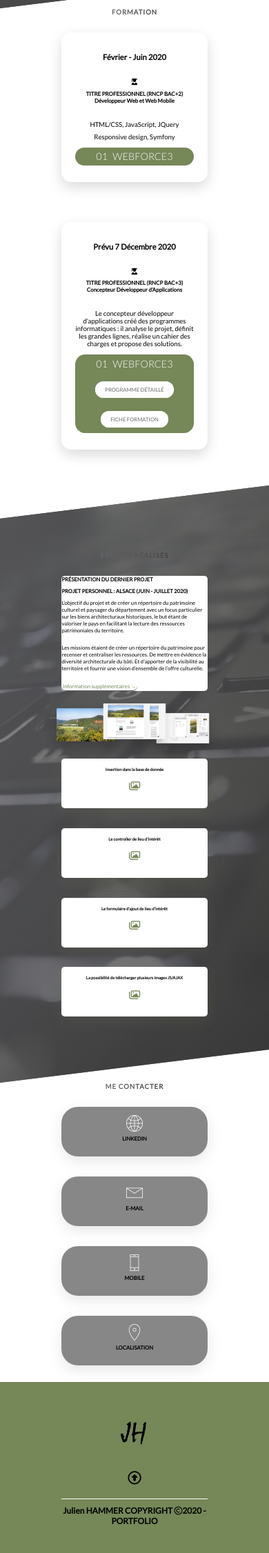
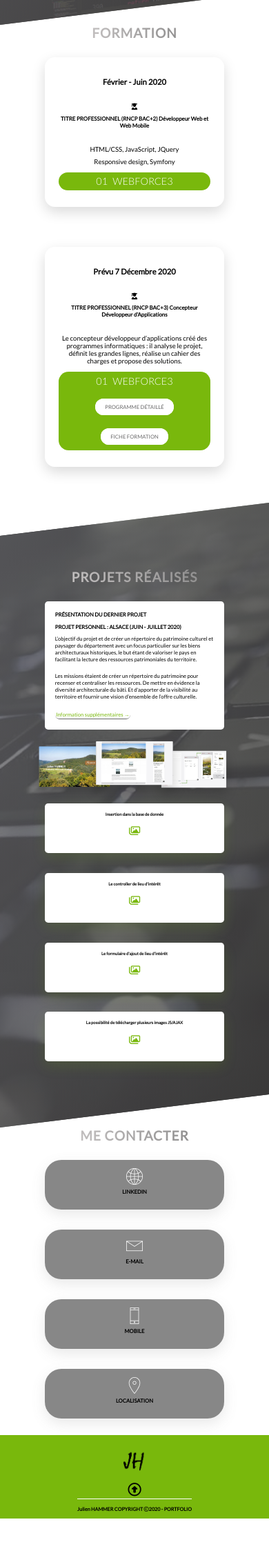
Before and after one commit to rouge13/portfolioPythonDjango, a Django app: page / in a window 390 px wide. Shown: the part 2520-4772 px from the top of the page at 69% size. After the commit the page ends 4722 px from the top, so only its background shows below. Run offline with Django 3.2, Linux system fonts and the light colour scheme; some libraries are stand-ins or nearby versions.

Commit message:
modif responsive

```diff
--- a/static/css/style.css
+++ b/static/css/style.css
@@ -40,7 +40,7 @@ html {
       font-size: 30%; } }
   @media (min-width: 112.5em) {
     html {
-      font-size: 75%; } }
+      font-size: 62.5%; } }
 
 body {
   box-sizing: border-box;
@@ -84,21 +84,21 @@ body {
         letter-spacing: .5rem; } }
 
 .heading-secondary {
-  font-size: 3.5rem;
+  font-size: 5.5rem;
   text-transform: uppercase;
   font-weight: 700;
   display: inline-block;
-  background-image: linear-gradient(to right, #68686c, #444242);
+  background-image: linear-gradient(to right, #c1bebe, #929191);
   -webkit-background-clip: text;
   color: transparent;
   letter-spacing: .2rem;
   transition: all .2s; }
   @media (max-width: 56.25em) {
     .heading-secondary {
-      font-size: 2.5rem; } }
+      font-size: 4.5rem; } }
   @media (max-width: 37.5em) {
     .heading-secondary {
-      font-size: 2rem; } }
+      font-size: 4rem; } }
   .heading-secondary:hover {
     transform: skewY(2deg) skewX(15deg) scale(1.1);
     text-shadow: 0.5rem 1rem 2rem rgba(0, 0, 0, 0.2); }
@@ -276,7 +276,7 @@ body {
 
 .btn-text:link, .btn-text:visited {
   font-size: 1.6rem;
-  color: #768758;
+  color: #79b80c;
   display: inline-block;
   text-decoration: none;
   padding: .3rem;
@@ -366,12 +366,12 @@ body {
   perspective: 150rem;
   -moz-perspective: 150rem;
   position: relative;
-  height: 45rem;
+  height: 50rem;
   border-radius: 3rem; }
   .card__side {
     color: white;
     font-size: 2rem;
-    height: 45rem;
+    height: 50rem;
     transition: all .8s ease;
     position: absolute;
     top: 0;
@@ -388,7 +388,7 @@ body {
       background-color: white;
       color: #000000; }
     .card__side--back {
-      background-color: #768758;
+      background-color: #79b80c;
       color: white;
       transform: rotateY(180deg); }
   .card:hover .card__side--front {
@@ -445,7 +445,7 @@ body {
     content: " ";
     display: table; }
   .timeline li .timeline__badge {
-    color: #768758;
+    color: #79b80c;
     width: 5rem;
     line-height: 5rem;
     font-size: 2rem;
@@ -460,7 +460,7 @@ body {
     margin-top: .5rem;
     font-size: 2rem; }
   .timeline__heading h4 {
-    color: #768758;
+    color: #79b80c;
     margin-top: .5rem;
     font-size: 1.4rem; }
   .timeline__heading p {
@@ -589,7 +589,8 @@ body {
 .project__item {
   color: #000000;
   background-color: white;
-  border-radius: 1rem; }
+  border-radius: 1rem;
+  padding: 3rem; }
 
 .project-box {
   height: 15rem;
@@ -598,14 +599,14 @@ body {
   padding: 2.5rem;
   text-align: center;
   justify-content: center;
-  box-shadow: 0 1.5rem 4rem rgba(118, 135, 88, 0.15);
+  box-shadow: 0 1.5rem 4rem rgba(121, 184, 12, 0.15);
   border-radius: 1rem;
   transition: transform .3s; }
   .project-box__title {
     color: #000000; }
   .project-box__icon {
     font-size: 3rem;
-    color: #768758;
+    color: #79b80c;
     cursor: pointer; }
     .project-box__icon:hover {
       font-size: 4rem;
@@ -693,25 +694,25 @@ body {
     text-align: center; }
 
 .footer {
-  background-color: #768758;
+  background-color: #79b80c;
   font-size: 1.4rem;
   text-align: center; }
   .footer__logo-box {
-    margin-bottom: 4rem; }
+    margin-bottom: .5rem; }
   .footer__logo {
-    width: 15rem;
+    width: 12rem;
     height: auto; }
   .footer__list {
     list-style: none; }
   .footer__link {
     color: #000000;
     font-size: 4rem;
-    margin-bottom: 4rem;
+    margin-bottom: .5rem;
     transition: all .5s; }
     .footer__link:hover, .footer__link:active {
       color: white; }
   .footer__copyright {
-    font-size: 2.5rem;
+    font-size: 1.5rem;
     border-top: 0.1rem solid white;
     padding-top: 2rem;
     display: inline-block; }
@@ -855,7 +856,7 @@ body {
         margin-bottom: 6rem; } }
   @media (max-width: 56.25em) {
     .row {
-      max-width: 50rem;
+      max-width: 60rem;
       padding: 0 3rem; } }
   .row::after {
     content: "";
@@ -937,8 +938,8 @@ body {
       padding: 15rem 0; } }
 
 .footer {
-  padding: 10rem 0;
+  padding: 5rem 0;
   margin-top: -10rem; }
   @media (max-width: 56.25em) {
     .footer {
-      padding: 8rem 0; } }
+      padding: 2rem 0; } }
--- a/static/sass/abstracts/_variables.scss
+++ b/static/sass/abstracts/_variables.scss
@@ -3,11 +3,14 @@ $color-quaternary: #a6a5a7;
 $color-quaternary-light: #68686c;
 $color-quaternary-dark: #444242;
 
+$color-info-light: #c1bebe;
+$color-info-dark: #929191;
+
 $color-primary: dimgray;
 $color-secondary: white;
 $color-tertiary: #000000;
 $color-red: red;
-$color-green: #768758;
+$color-green: #79b80c;
 
 
 // FONT
--- a/static/sass/base/_base.scss
+++ b/static/sass/base/_base.scss
@@ -28,7 +28,7 @@ html{
   }
 
   @include respond(big-desktop) {
-    font-size: 75%; //1rem = 12px;   12px/16px = 75%
+    font-size: 62.5%; //1rem = 12px;   12px/16px = 75%
   }
 
 
--- a/static/sass/base/_typography.scss
+++ b/static/sass/base/_typography.scss
@@ -45,22 +45,23 @@ body{
 }
 
 .heading-secondary {
-  font-size: 3.5rem;
+  font-size: 5.5rem;
   text-transform: uppercase;
   font-weight: 700;
   display: inline-block;
-  background-image: linear-gradient(to right, $color-quaternary-light, $color-quaternary-dark );
+  background-image: linear-gradient(to right, $color-info-light, $color-info-dark );
   -webkit-background-clip: text;
   color: transparent;
   letter-spacing: .2rem;
   transition: all .2s;
 
+
   @include respond(tab-port) {
-    font-size: 2.5rem;
+    font-size: 4.5rem;
   }
 
   @include respond(phone) {
-    font-size: 2rem;
+    font-size: 4rem;
   }
 
   &:hover {
--- a/static/sass/components/_card.scss
+++ b/static/sass/components/_card.scss
@@ -2,14 +2,14 @@
   perspective: 150rem;
   -moz-perspective: 150rem;
   position: relative;
-  height: 45rem;
+  height: 50rem;
   border-radius: 3rem;
 
   &__side {
 
     color: $color-secondary;
     font-size: 2rem;
-    height: 45rem;
+    height: 50rem;
     transition: all .8s ease;
     position: absolute;
     top: 0;
--- a/static/sass/components/_project.scss
+++ b/static/sass/components/_project.scss
@@ -2,6 +2,8 @@
   color: $color-tertiary;
   background-color: $color-secondary;
   border-radius: 1rem;
+  padding: 3rem;
+
 }
 
 .project-box {
--- a/static/sass/layout/_footer.scss
+++ b/static/sass/layout/_footer.scss
@@ -5,11 +5,11 @@
 
   &__logo-box {
 
-    margin-bottom: 4rem;
+    margin-bottom: .5rem;
   }
 
   &__logo {
-    width: 15rem;
+    width: 12rem;
     height: auto;
 
   }
@@ -30,7 +30,7 @@
   &__link {
     color: $color-tertiary;
     font-size: 4rem;
-    margin-bottom: 4rem;
+    margin-bottom: .5rem;
     transition: all .5s;
 
     &:hover,
@@ -40,7 +40,7 @@
   }
 
   &__copyright {
-    font-size: 2.5rem;
+    font-size: 1.5rem;
     border-top: .1rem solid $color-secondary;
     padding-top: 2rem;
     display: inline-block;
--- a/static/sass/layout/_grid.scss
+++ b/static/sass/layout/_grid.scss
@@ -13,7 +13,7 @@
   }
 
   @include respond(tab-port) {
-    max-width: 50rem;
+    max-width: 60rem;
     padding: 0 3rem;
 
   }
--- a/static/sass/pages/_home.scss
+++ b/static/sass/pages/_home.scss
@@ -73,10 +73,10 @@
 }
 
 .footer {
-  padding: 10rem 0;
+  padding: 5rem 0;
   margin-top: -10rem;
 
   @include respond(tab-port) {
-    padding: 8rem 0;
+    padding: 2rem 0;
   }
 }
```
Also changed, not shown: static/sass/main.css (+22 -21 lines), 1 other file.
